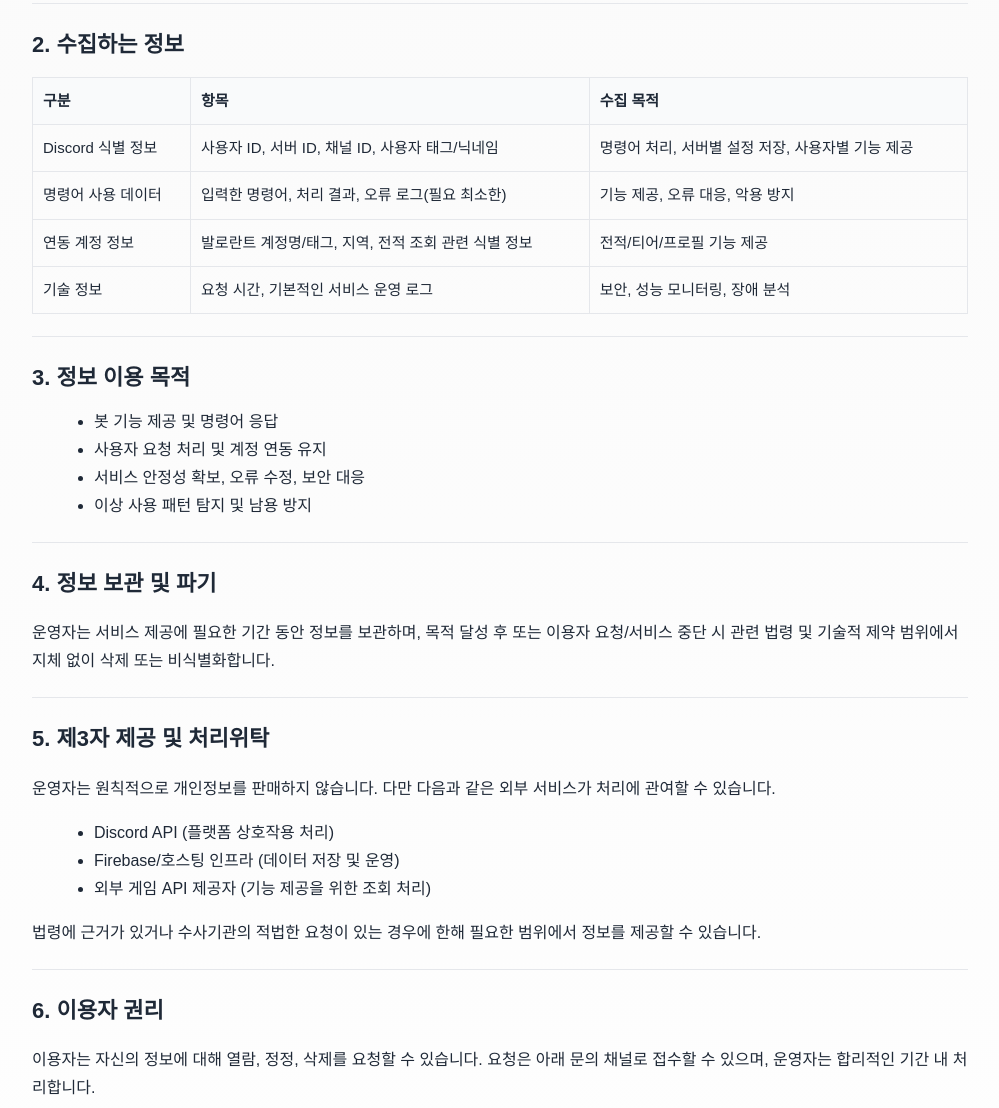
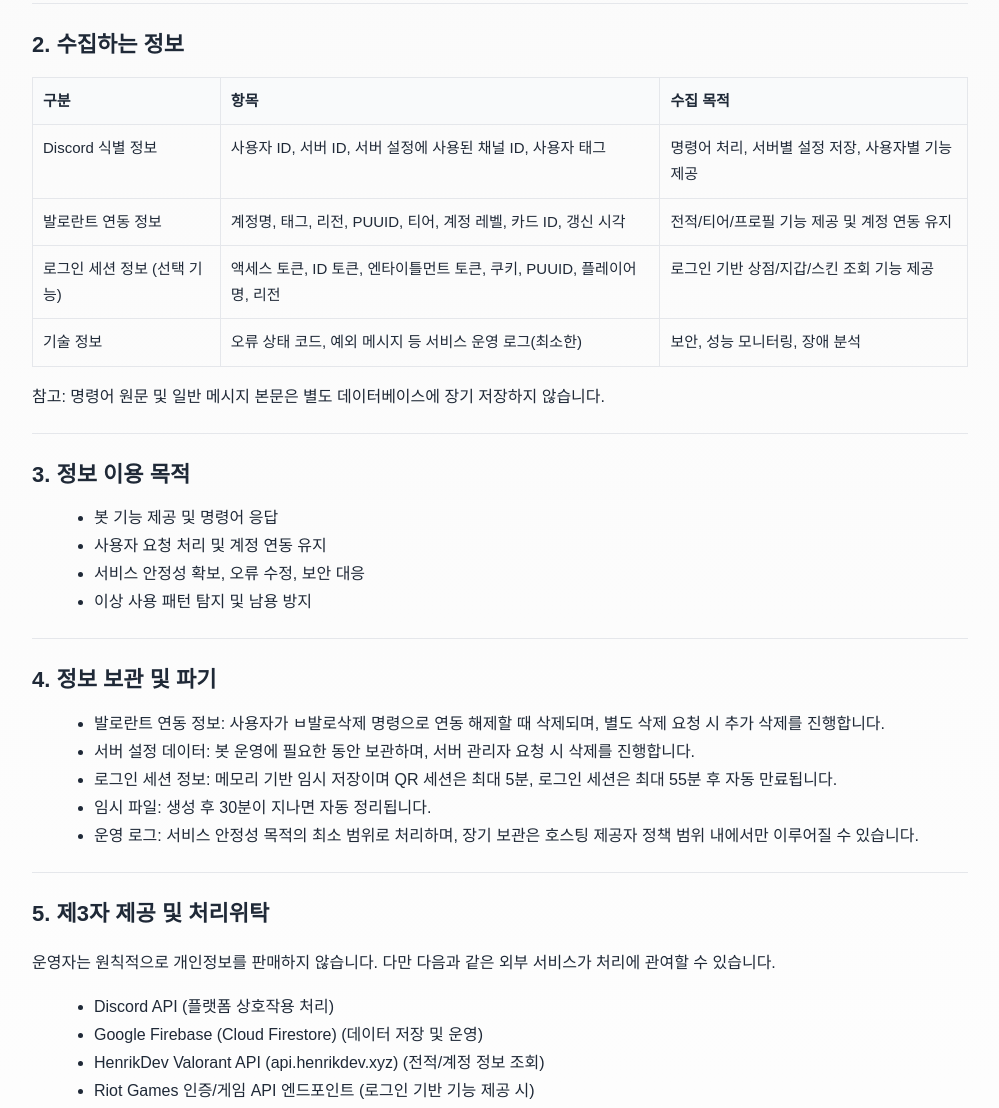
Before and after one commit to jomebe/valubot_v1, a website: page privacy.html in a window 1280 px wide. Shown: the part 301-1409 px from the top of the page, without its empty margins (140-1139 px from the left). Drawn offline with Linux system fonts and the light colour scheme.

Commit message:
Refine legal docs for Discord monetization review

```diff
--- a/privacy.html
+++ b/privacy.html
@@ -110,26 +110,29 @@
         <tbody>
           <tr>
             <td>Discord 식별 정보</td>
-            <td>사용자 ID, 서버 ID, 채널 ID, 사용자 태그/닉네임</td>
+            <td>사용자 ID, 서버 ID, 서버 설정에 사용된 채널 ID, 사용자 태그</td>
             <td>명령어 처리, 서버별 설정 저장, 사용자별 기능 제공</td>
           </tr>
           <tr>
-            <td>명령어 사용 데이터</td>
-            <td>입력한 명령어, 처리 결과, 오류 로그(필요 최소한)</td>
-            <td>기능 제공, 오류 대응, 악용 방지</td>
+            <td>발로란트 연동 정보</td>
+            <td>계정명, 태그, 리전, PUUID, 티어, 계정 레벨, 카드 ID, 갱신 시각</td>
+            <td>전적/티어/프로필 기능 제공 및 계정 연동 유지</td>
           </tr>
           <tr>
-            <td>연동 계정 정보</td>
-            <td>발로란트 계정명/태그, 지역, 전적 조회 관련 식별 정보</td>
-            <td>전적/티어/프로필 기능 제공</td>
+            <td>로그인 세션 정보 (선택 기능)</td>
+            <td>액세스 토큰, ID 토큰, 엔타이틀먼트 토큰, 쿠키, PUUID, 플레이어명, 리전</td>
+            <td>로그인 기반 상점/지갑/스킨 조회 기능 제공</td>
           </tr>
           <tr>
             <td>기술 정보</td>
-            <td>요청 시간, 기본적인 서비스 운영 로그</td>
+            <td>오류 상태 코드, 예외 메시지 등 서비스 운영 로그(최소한)</td>
             <td>보안, 성능 모니터링, 장애 분석</td>
           </tr>
         </tbody>
       </table>
+      <p>
+        참고: 명령어 원문 및 일반 메시지 본문은 별도 데이터베이스에 장기 저장하지 않습니다.
+      </p>
     </section>
 
     <section>
@@ -144,10 +147,13 @@
 
     <section>
       <h2>4. 정보 보관 및 파기</h2>
-      <p>
-        운영자는 서비스 제공에 필요한 기간 동안 정보를 보관하며, 목적 달성 후 또는 이용자 요청/서비스 중단 시
-        관련 법령 및 기술적 제약 범위에서 지체 없이 삭제 또는 비식별화합니다.
-      </p>
+      <ul>
+        <li>발로란트 연동 정보: 사용자가 ㅂ발로삭제 명령으로 연동 해제할 때 삭제되며, 별도 삭제 요청 시 추가 삭제를 진행합니다.</li>
+        <li>서버 설정 데이터: 봇 운영에 필요한 동안 보관하며, 서버 관리자 요청 시 삭제를 진행합니다.</li>
+        <li>로그인 세션 정보: 메모리 기반 임시 저장이며 QR 세션은 최대 5분, 로그인 세션은 최대 55분 후 자동 만료됩니다.</li>
+        <li>임시 파일: 생성 후 30분이 지나면 자동 정리됩니다.</li>
+        <li>운영 로그: 서비스 안정성 목적의 최소 범위로 처리하며, 장기 보관은 호스팅 제공자 정책 범위 내에서만 이루어질 수 있습니다.</li>
+      </ul>
     </section>
 
     <section>
@@ -155,8 +161,9 @@
       <p>운영자는 원칙적으로 개인정보를 판매하지 않습니다. 다만 다음과 같은 외부 서비스가 처리에 관여할 수 있습니다.</p>
       <ul>
         <li>Discord API (플랫폼 상호작용 처리)</li>
-        <li>Firebase/호스팅 인프라 (데이터 저장 및 운영)</li>
-        <li>외부 게임 API 제공자 (기능 제공을 위한 조회 처리)</li>
+        <li>Google Firebase (Cloud Firestore) (데이터 저장 및 운영)</li>
+        <li>HenrikDev Valorant API (api.henrikdev.xyz) (전적/계정 정보 조회)</li>
+        <li>Riot Games 인증/게임 API 엔드포인트 (로그인 기반 기능 제공 시)</li>
       </ul>
       <p>
         법령에 근거가 있거나 수사기관의 적법한 요청이 있는 경우에 한해 필요한 범위에서 정보를 제공할 수 있습니다.
@@ -194,7 +201,11 @@
 
     <section>
       <h2>10. 문의처</h2>
-      <p>개인정보 관련 문의: Discord 내 발루봇 운영팀 문의 채널</p>
+      <p>
+        개인정보 관련 문의는 아래 경로를 이용해 주세요.<br />
+        - Discord 내 발루봇 운영팀 문의 채널<br />
+        - GitHub Issues: <a href="https://github.com/jomebe/valubot_v1/issues">https://github.com/jomebe/valubot_v1/issues</a>
+      </p>
     </section>
 
     <a class="home" href="./index.html">문서 홈으로 돌아가기</a>
```
Also changed, not shown: terms.html (+6 -1 lines).
